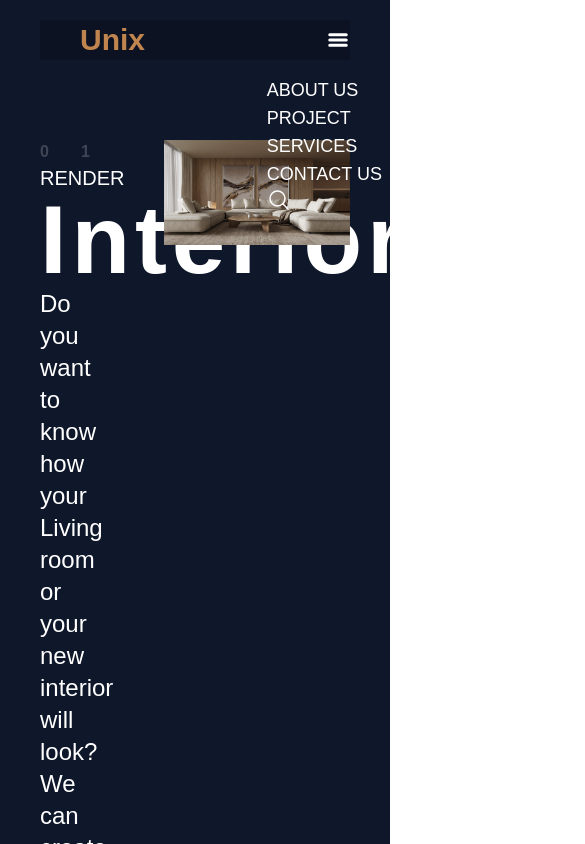
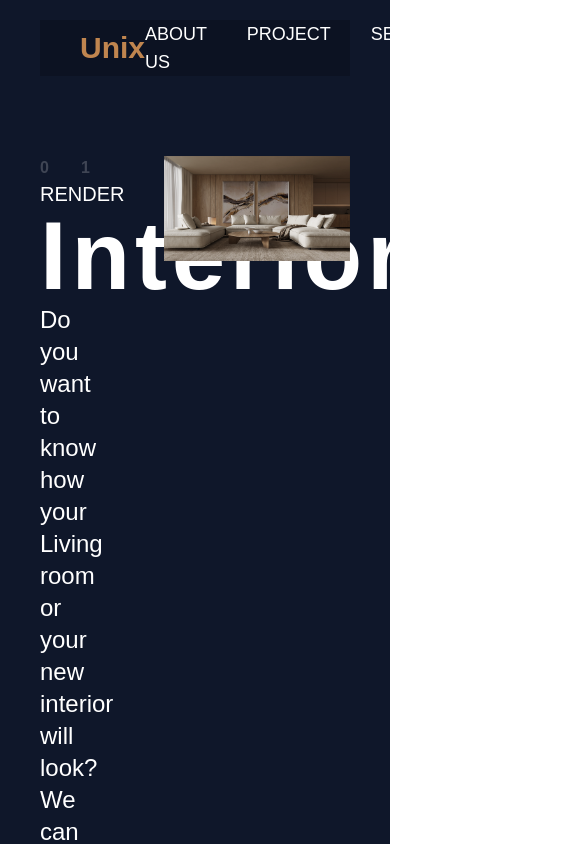
Before and after one commit to madlyn06/demo-project, a React (Vite) app: page / in a window 390 px wide. Shown: the top 844 px of the page, 585 px wide, since content can reach past the window. Built offline with nearby package versions, Linux system fonts and the light colour scheme.

Commit message:
update code

```diff
--- a/package.json
+++ b/package.json
@@ -20,6 +20,7 @@
     "react": "^18.2.0",
     "react-dom": "^18.2.0",
     "react-router-dom": "^6.21.0",
+    "react-tooltip": "^5.27.1",
     "sort-by": "^1.2.0"
   },
   "devDependencies": {
--- a/src/component/Header/Header.tsx
+++ b/src/component/Header/Header.tsx
@@ -1,11 +1,12 @@
+/* eslint-disable jsx-a11y/anchor-is-valid */
 import React from 'react'
 import { Search } from 'src/svg/icon'
-import { Button, Tooltip } from 'flowbite-react'
 import { Link } from 'react-router-dom'
+import { Tooltip } from 'react-tooltip'
 export default function Header() {
   return (
     <div className='px-10 max-w-7xl w-full mx-auto'>
-      <div className='pl-10 lg:flex justify-between hidden items-center bg-[#000]/20 pr-20'>
+      <div className='pl-10 flex justify-between items-center bg-[#000]/20 pr-20'>
         <div>
           <Link to={'/'}>
             <p className='text-3xl text-[#c0854f] font-bold cursor-pointer'>Unix</p>
@@ -16,7 +17,25 @@ export default function Header() {
             about us
           </Link>
           <Link to={'/project'} className='uppercase cursor-pointer'>
-            project
+            <a id='clickable'>project</a>
+            <Tooltip anchorSelect='#clickable' clickable className='z-50 relative'>
+              <div className='bg-white px-6 py-2 z-50 relative'>
+                <ul className='text-[#000] flex flex-col'>
+                  <Link to={'/project/interior-rendering'} className='hover:bg-black/50 hover:text-white'>
+                    Interior Rendering
+                  </Link>
+                  <Link to={'/project/furniture-modeling'} className='hover:bg-black/50 hover:text-white'>
+                    Furniture Modeling
+                  </Link>
+                  <Link to={'/project/exterior-rendering'} className='hover:bg-black/50 hover:text-white'>
+                    Exterior Rendering
+                  </Link>
+                  <Link to={'/project/2d'} className='hover:bg-black/50 hover:text-white'>
+                    2D
+                  </Link>
+                </ul>
+              </div>
+            </Tooltip>
           </Link>
           <Link to={'/services'} className='uppercase cursor-pointer'>
             services
@@ -29,40 +48,6 @@ export default function Header() {
           </Link>
         </ul>
       </div>
-      <div className='pl-10 lg:hidden justify-between flex items-center bg-[#000]/20 '>
-        <div>
-          <p className='text-3xl text-[#c0854f] font-bold cursor-pointer'>Unix</p>
-        </div>
-        <div>
-          <Tooltip
-            content={
-              <ul className=' gap-10 text-white text-lg'>
-                <li className='uppercase cursor-pointer'>about us</li>
-                <li className='uppercase cursor-pointer'>project</li>
-                <li className='uppercase cursor-pointer'>services</li>
-                <li className='uppercase cursor-pointer'>contact us</li>
-                <li className='uppercase cursor-pointer'>
-                  <Search />
-                </li>
-              </ul>
-            }
-            trigger='click'
-          >
-            <Button>
-              <svg
-                xmlns='http://www.w3.org/2000/svg'
-                fill='none'
-                viewBox='0 0 24 24'
-                strokeWidth={3}
-                stroke='currentColor'
-                className='h-6 w-6 text-white'
-              >
-                <path strokeLinecap='round' strokeLinejoin='round' d='M3.75 6.75h16.5M3.75 12h16.5m-16.5 5.25h16.5' />
-              </svg>
-            </Button>
-          </Tooltip>
-        </div>
-      </div>
     </div>
   )
 }
--- /dev/null
+++ b/src/component/Project/2D.tsx
@@ -0,0 +1,7 @@
+import React from 'react'
+
+function Page2D() {
+  return <div className='text-white'>2d</div>
+}
+
+export default Page2D
--- /dev/null
+++ b/src/component/Project/Exterior.tsx
@@ -0,0 +1,7 @@
+import React from 'react'
+
+function Exterior() {
+  return <div className='text-white'>Exterior.tsx</div>
+}
+
+export default Exterior
--- /dev/null
+++ b/src/component/Project/Furniture.tsx
@@ -0,0 +1,7 @@
+import React from 'react'
+
+function Furniture() {
+  return <div className='text-white'>Furniture</div>
+}
+
+export default Furniture
--- /dev/null
+++ b/src/component/Project/Interior.tsx
@@ -0,0 +1,7 @@
+import React from 'react'
+
+function Interior() {
+  return <div className='text-white'>Interior</div>
+}
+
+export default Interior
--- a/useRouterElement.tsx
+++ b/useRouterElement.tsx
@@ -1,11 +1,15 @@
 import React from 'react'
-import { useRoutes } from 'react-router-dom'
+import { Outlet, useRoutes } from 'react-router-dom'
 import MainLayout from './src/layout/MainLayout'
 import { Home } from 'src/component/Home'
 import Project from 'src/component/Project/Project'
 import Services from 'src/component/Service/Services'
 import About from 'src/component/About/About'
 import Contact from 'src/component/Contact/Contact'
+import Interior from 'src/component/Project/Interior'
+import Furniture from 'src/component/Project/Furniture'
+import Exterior from 'src/component/Project/Exterior'
+import Page2D from 'src/component/Project/2D'
 const useRouterElements = () => {
   const elements = useRoutes([
     {
@@ -21,9 +25,32 @@ const useRouterElements = () => {
       path: 'project',
       element: (
         <MainLayout>
-          <Project />
+          <Outlet />
         </MainLayout>
-      )
+      ),
+      children: [
+        {
+          path: '',
+          index: true,
+          element: <Project />
+        },
+        {
+          path: 'interior-rendering',
+          element: <Interior />
+        },
+        {
+          path: 'furniture-modeling',
+          element: <Furniture />
+        },
+        {
+          path: 'exterior-rendering',
+          element: <Exterior />
+        },
+        {
+          path: '2d',
+          element: <Page2D />
+        }
+      ]
     },
     {
       path: 'services',
```
Also changed, not shown: 2 other files (tests, documents, lock files or other folders).
